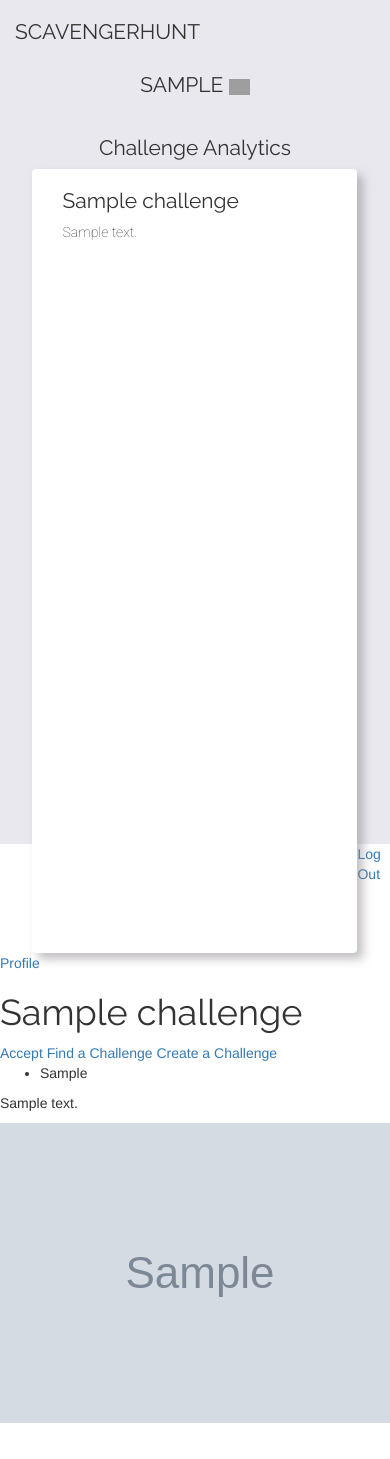
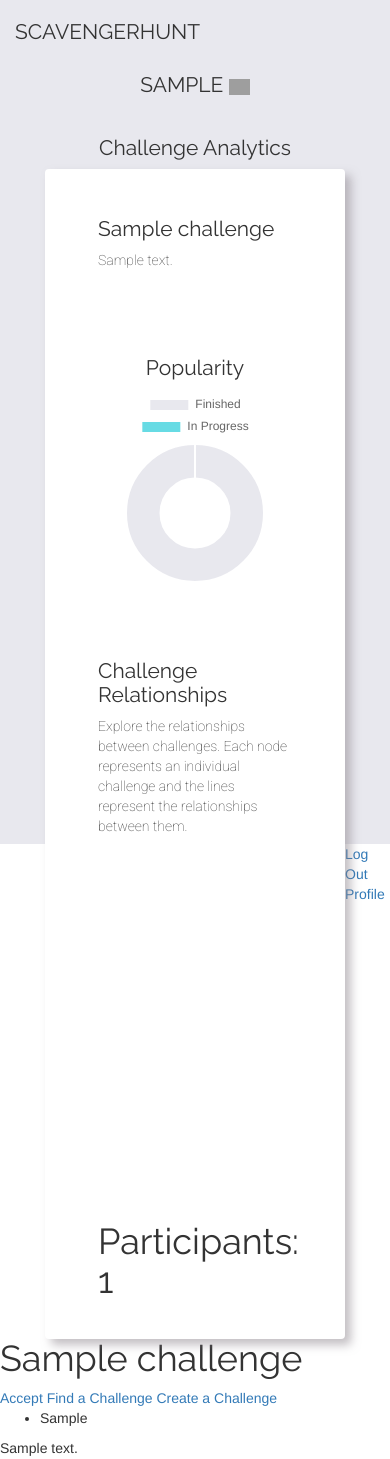
Before and after one commit to NatashaMitchko/nerve, a Flask app: page /challenge/1 in a window 390 px wide; the page is wider, and only the part inside the window is pictured. Shown: the top 1459 px of that part. Before the commit the page ends 1423 px from the top of that part, so only its background shows below. Run offline with Flask 2, Linux system fonts and the light colour scheme; the visitor is signed in with stand-in values (Sample User, id 1); tables that the repository leaves empty hold one stand-in row (values such as "Sample post"); grey boxes marked "Sample" are stand-in pictures; some libraries are stand-ins or nearby versions; grey boxes are pictures that could not be loaded.

Commit message:
chart.js is now working, reordered sections on analytics/challenge page, thinking of adding a carosuel to show finished images.

```diff
--- a/server.py
+++ b/server.py
@@ -282,9 +282,23 @@ def show_all_challenges():
 
 @app.route('/challenge/<id>')
 def challenge_details(id):
+    """Renders that challenge details and analytics page"""
     username = get_user_by_id(session['user_id']).username
     challenge = db.session.query(Challenge, ChallengeCategory).filter(Challenge.id==id).join(ChallengeCategory).all()
     return render_template('challenge.html', challenge=challenge, username=username)
+
+@app.route('/completion-stats.json')
+def get_completion_stats():
+    """Generates a dictionary of data to be used by chart.js on challenge analytics
+        page"""
+    challenge_id = request.args.get('challenge_id')
+    query = UserChallenge.query.filter(UserChallenge.challenge_id==challenge_id)
+    finished = query.filter(UserChallenge.is_completed==True).count()
+    unfinished = query.filter(UserChallenge.is_completed==False).count()
+
+    data = {'finished':int(finished), 'unfinished':int(unfinished)}
+    print data
+    return jsonify(data)
 
 @app.route('/accept.json', methods=['POST'])
 def accept_challenge():
--- a/static/main.css
+++ b/static/main.css
@@ -120,6 +120,11 @@ h1 {
     border-radius: 4px;
 }
 
+.section {
+  padding: 2em;
+
+}
+
 /* END GREY BACKGROUND PAGE STYLING*/
 /*FORM STYLING*/
 
--- a/static/main.js
+++ b/static/main.js
@@ -119,23 +119,33 @@
   $('.num-players').each(getNumPlayers);
 })();
 
-// Count participants and check how many are completed for doughnut graph
+// Participants/ completed for doughnut graph
 (function(){
-  var data = // something jsonified by the server
+  function makeChart(result){
 
-  var options = {
-    animation.animateRotate: true,
-    animation.animateScale: true,
-    hoverBorderColor, '#ccc',
-    hoverBorderWidth, 1px
+  var myChart = new Chart(document.getElementById("chartjs-completed"),
+    {"type":"doughnut",
+    "data":{
+      "labels":["Finished", "In Progress"],
+      "datasets":[{
+        "label":"Progress",
+        "data":[result['finished'], result['unfinished']],
+        "backgroundColor":["rgb(232, 232, 238)","rgb(103,219,228)"]}]
+          }
+      });
   }
 
-  var myDoughnutChart = new Chart(ctx, {
-    type: 'doughnut',
-    data: data,
-    options: options
-});
-})
+  $.get('/completion-stats.json', {'challenge_id':challenge_id}, makeChart);
+
+  // var myDoughnutChart = new Chart(document.getElementById('chartjs-completed'), {
+  //   'type': 'doughnut',
+  //   'data': [50,100],
+  //   'backgroundColor': ['#ccc','rgb(103,219,228)'],
+  //   'hoverBorderColor': '#ccc',
+  //   'hoverBorderWidth': '1'
+  //   });
+
+})();
 
 // So the user can only upload one file!
 // $('.fileinput').change(function(){
--- a/templates/base.html
+++ b/templates/base.html
@@ -1,9 +1,13 @@
 <html>
 <head>
   <title>{% block title %}{% endblock %} </title>
+  <!-- JQUERY -->
   <script src="https://ajax.googleapis.com/ajax/libs/jquery/3.2.1/jquery.min.js"></script>
+  <!-- CHART>JS -->
   <script src="https://cdnjs.cloudflare.com/ajax/libs/Chart.js/2.5.0/Chart.bundle.js"></script>
+  <!-- D3 -->
   <script src="https://d3js.org/d3.v4.min.js"></script>
+  <!-- FONT, BOOTSTRAP & CSS -->
   <link href="https://fonts.googleapis.com/css?family=Raleway|Roboto:100" rel="stylesheet">
   <link rel="stylesheet" href="https://maxcdn.bootstrapcdn.com/bootstrap/3.3.7/css/bootstrap.min.css" integrity="sha384-BVYiiSIFeK1dGmJRAkycuHAHRg32OmUcww7on3RYdg4Va+PmSTsz/K68vbdEjh4u" crossorigin="anonymous">
   <link rel="stylesheet" type="text/css" href="/static/main.css">
--- a/templates/challenge.html
+++ b/templates/challenge.html
@@ -20,25 +20,36 @@
       <h1 class="title text-center">Challenge Analytics</h1>
     </div>
   </div>
+
+
+  <div class="col-xs-10 col-xs-offset-1 main" id="d3">
     <div class="row">
-    <div class="col-xs-10 col-xs-offset-1 main" id="d3">
-      <div class="col-xs-10 col-md-6">
+      <div class="col-xs-10 col-xs-offset-1 col-md-6 col-md-offset-0 section">
         <h1 class="title">{{ challenge[0][0].title }}</h1>
         <p class="description">{{ challenge[0][0].description }}</p>
       </div>
-      <div class="col-xs-10 col-md-6">
-        <canvas id="chartjs-completed" class="chartjs" width="400" height="400" style="display: block; width: 400px; height: 400px;"></canvas>
+      <div class="col-xs-10 col-xs-offset-1 col-md-6 col-md-offset-0 section">
+        <h1 class="text-center title">Popularity</h1>
+        <canvas id="chartjs-completed" class="chartjs" width="100" height="100" style="display: block; width: 100px; height: 100px;"></canvas>
       </div>
-      <div class="col-xs-10 col-md-6">
-        <svg width="400" height="300"></svg>
     </div>
-      <div class="col-xs-10 col-md-6"></div>
+    <div class="row">
+      <div class="col-xs-10 col-xs-offset-1 col-md-6 col-md-offset-0 section">
+        <h1 class="title">Challenge Relationships</h1>
+        <p class="description">Explore the relationships between challenges. Each node represents an individual challenge and the lines represent the relationships between them.</p>
+        <svg width="300" height="300"></svg>
+      </div>
+      <div class="col-xs-10 col-xs-offset-1 col-md-6 col-md-offset-0 section">
+        <h1>Participants: <span class="num-players" data-challenge_id="{{ challenge[0][0].id }}"></span></h1>
       </div>
     </div>
   </div>
+</div>
+
+
+</div>
 <script src="https://d3js.org/d3.v4.min.js"></script>
 <script>
-
     var challenge_id = {{ challenge[0][0].id }};
 
     var svg = d3.select("svg"),
@@ -126,7 +137,6 @@ function dragended(d) {
       if (!d3.event.active) simulation.alphaTarget(0);
       d.fx = null, d.fy = null;
     }
-
 </script>
 
 <!-- ####################################################################### -->
```
Lines whose indentation alone changed are shown as unchanged.
